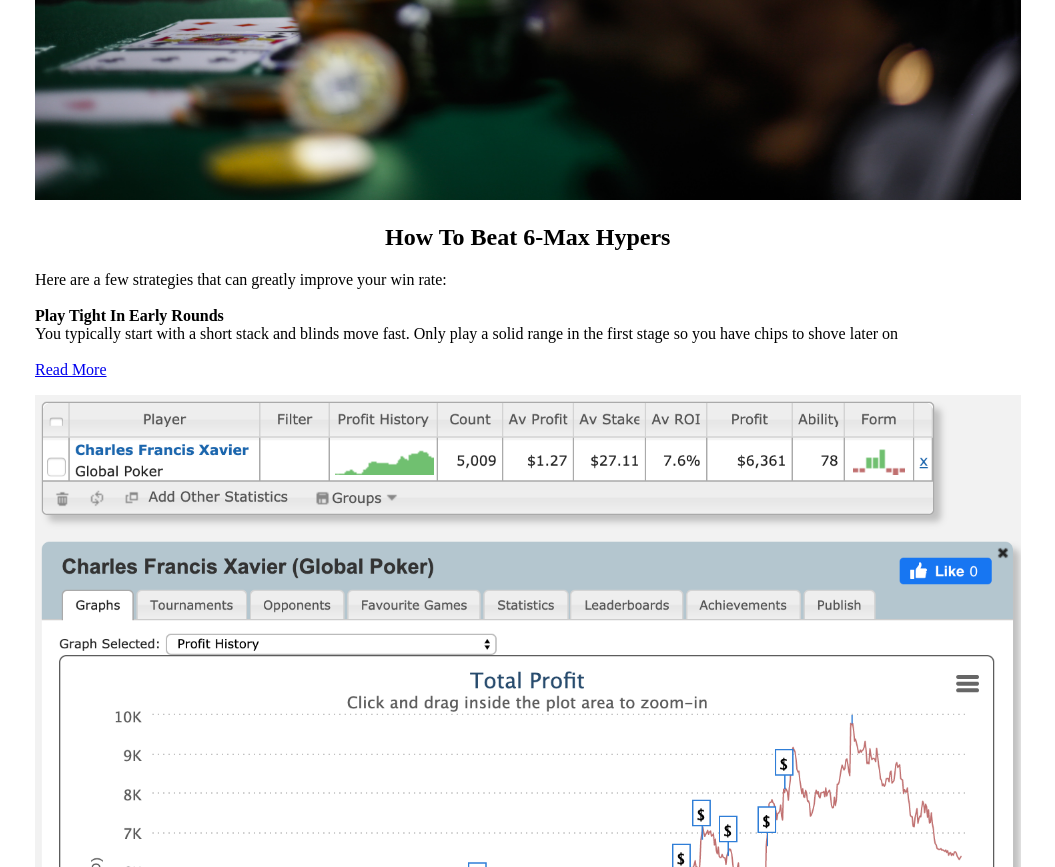
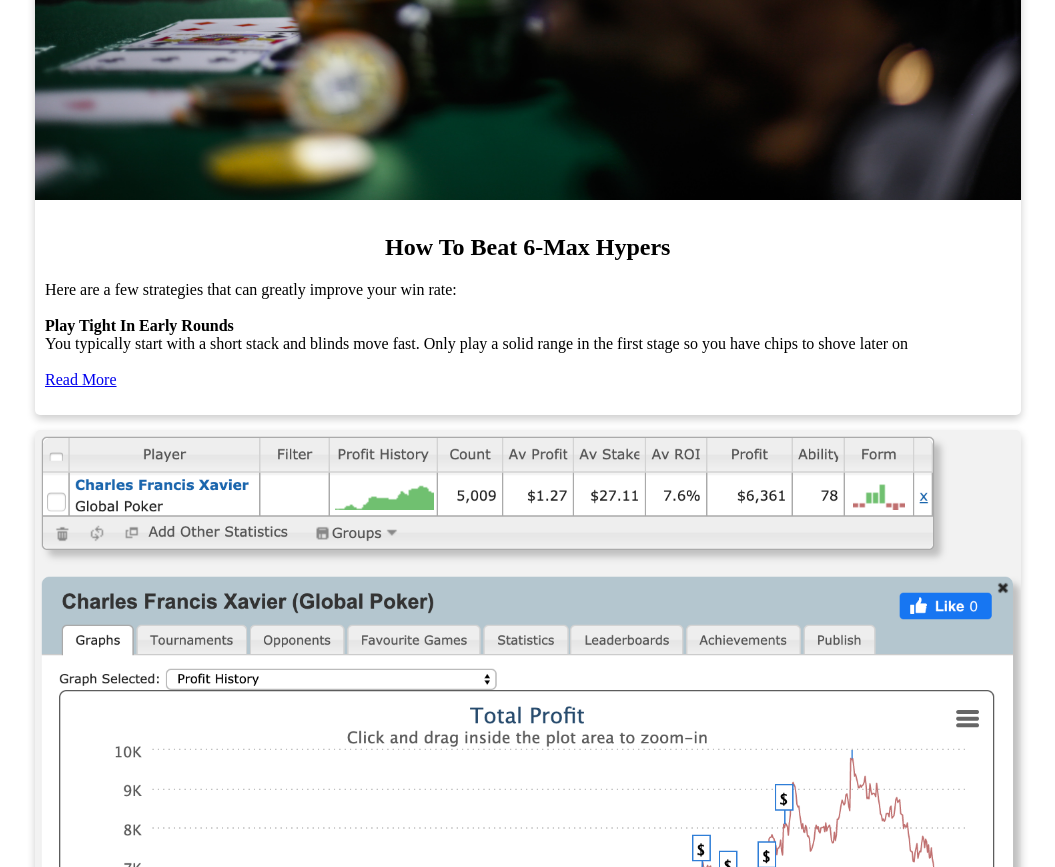
Before and after one commit to dmason89/UdacityBlogProject, a plain HTML site: page index.html in a window 1280 px wide. Shown: the part 613-1480 px from the top of the page, without its empty margins (15-1070 px from the left). Drawn offline with Linux system fonts and the light colour scheme; files whose address does not match are found by name.

Commit message:
Add existing file

```diff
--- a/index.html
+++ b/index.html
@@ -19,7 +19,9 @@
         <h1>My Poker Journey</h1>
         <div class="container">
             <div class="item1">
+            <div class="card">
                 <img class="blogImg" src="file:///Applications/MAMP/htdocs/Udacity_Blog_Project/keenan-constance-VTLcvV6UVaI-unsplash.jpg" alt="hand throwing poker chips">
+                <div class="postPadding">
                 <h2>How To Beat 6-Max Hypers</h2>
                 <p>
                     Here are a few strategies that can greatly improve
@@ -33,7 +35,11 @@
                     <a href="file:///Applications/MAMP/htdocs/Udacity_Blog_Project/blog.html#jumpOne">Read More</a>
 
                 </p>
+                </div>
+                </div>
+                <div class="card">
                 <img class="blogImg" src="file:///Applications/MAMP/htdocs/Udacity_Blog_Project/Screen%20Shot%202019-11-10%20at%204.41.38%20PM.png" alt="poker stats and graph">
+                <div class="postPadding">
                 <h2>Tracking Your Opponents</h2>
                 <p>
                     Why should you track your opponents? <br /><br />
@@ -47,6 +53,8 @@
                     <a href="file:///Applications/MAMP/htdocs/Udacity_Blog_Project/blog.html#jumpTwo">Read More</a>
 
                 </p>
+                </div>
+                </div>
             </div>
             <div class="item2">
                 <h3>Blog Posts</h3>
--- a/style.css
+++ b/style.css
@@ -47,6 +47,17 @@
     padding: 10px 50px;
 }
 
+.card {
+    box-shadow: 0 4px 8px 0 rgba(0,0,0,0.2);
+    width: 100%;
+    border-radius: 5px;
+    margin-bottom: 15px;
+  }
+
+.postPadding {
+    padding: 10px 10px;
+}
+
 h1 {
     text-align: center;
 }
@@ -80,6 +91,7 @@
 
 .blogImg {
     width: 100%;
+    border-radius: 5px 5px 0 0;
 }
 
 .blogList {
```
